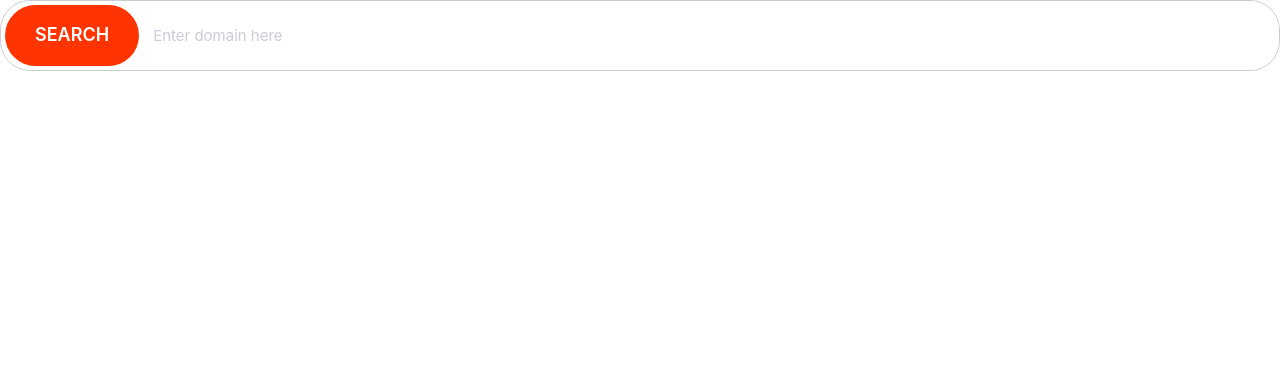
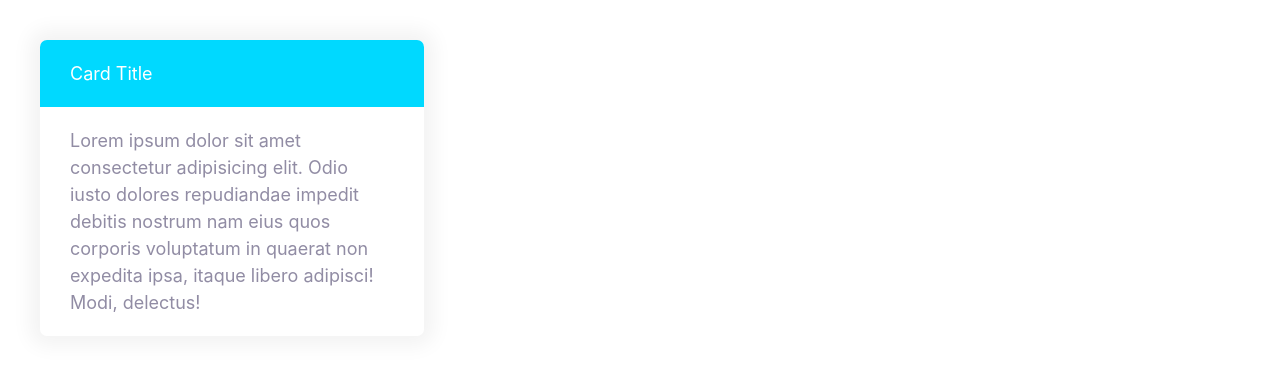
Before and after one commit to danielvmv/danify, a plain HTML site: page index.html in a window 1280 px wide. Drawn offline with Linux system fonts and the light colour scheme.

Commit message:
Add Card component

```diff
--- a/CSS/styles.css
+++ b/CSS/styles.css
@@ -233,3 +233,25 @@
         font-size: 1.5rem;
     }
 }
+
+/* Cards */
+.card {
+    border-radius: 7px;
+    box-shadow: 0 0 20px 10px #f3f3f3;
+    overflow: hidden;
+}
+
+.card__header,
+.card__body {
+    padding: 2rem 3rem;
+}
+
+.card--primary .card__header {
+    background: var(--color-primary);
+    color: #fff;
+}
+
+.card--secondary .card__header {
+    background: var(--color-secondary);
+    color: #fff;
+}
--- a/index.html
+++ b/index.html
@@ -9,9 +9,16 @@
     <link rel="stylesheet" href="CSS/styles.css" />
   </head>
   <body>
-    <div class="input-group">
-      <button class="btn btn--accent">Search</button>
-      <input type="text" class="input" placeholder="Enter domain here" />
+    <div style="width: 30%; padding: 4rem">
+      <div class="card card--secondary">
+        <header class="card__header">Card Title</header>
+        <div class="card__body">
+          Lorem ipsum dolor sit amet consectetur adipisicing elit. Odio iusto
+          dolores repudiandae impedit debitis nostrum nam eius quos corporis
+          voluptatum in quaerat non expedita ipsa, itaque libero adipisci! Modi,
+          delectus!
+        </div>
+      </div>
     </div>
   </body>
 </html>
```
Also changed, not shown: components/cards.html (added, +11 -0 lines).
